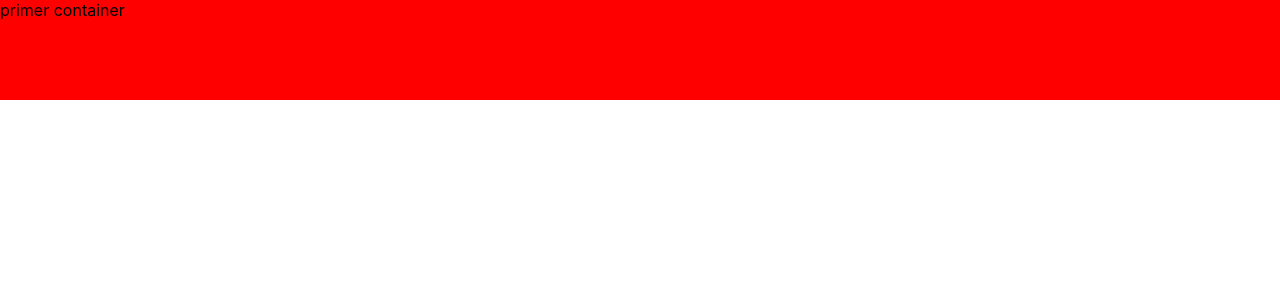
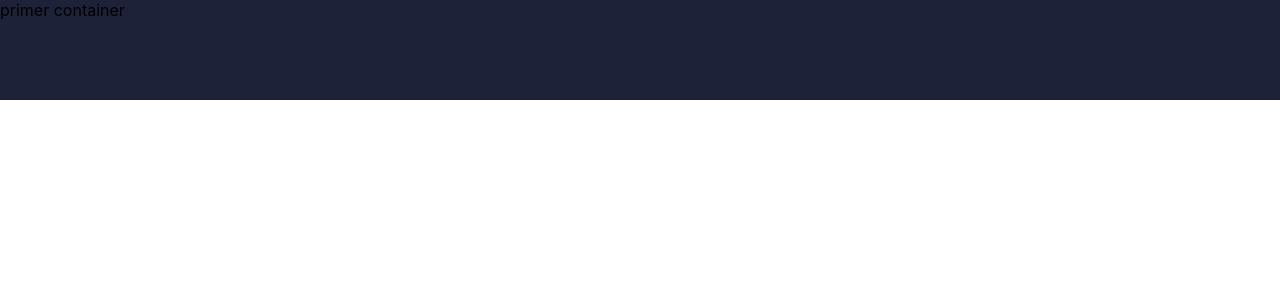
Before and after one commit to DAFTDESAILLY/Portafolio, a React (Create React App) app: page / in a window 1280 px wide. Shown: the top 300 px of the page. Built offline with nearby package versions, Linux system fonts and the light colour scheme.

Commit message:
subiendo cambio en colors

```diff
--- a/src/Components/Navbar/Navbar.styles.js
+++ b/src/Components/Navbar/Navbar.styles.js
@@ -1,7 +1,8 @@
 import styled  from 'styled-components';
+import { colors } from '../../style/colors';
 
 export const ContainerNavbar = styled.div `
 height:100px;
-background-color:red;
+background-color:${colors.TEXT_BLACK};
 
 `;
--- /dev/null
+++ b/src/style/colors.js
@@ -0,0 +1,14 @@
+export const colors={
+TEXT_GRADIENT_PURPLE:"linear-gradient(135deg,#cb5eee 0%,#4belec 100%)",
+TEXT_GRADIENT_GREEN:"linear-gradient(135deg,#d6ff7f 0%,#00b3cc 100%)",
+TEXT_GREY_NEUTRAL:"6b6f76",
+TEXT_BLACK:"#1d2238",
+TEXT_WHITE:"#fff",
+
+BACKGROUND_GRADIENT_PINK:
+"linear-gradient(135deg, rgb(102,153,255)0%,rgb(255,51,102) 100%)",
+BOX_SHADOW:"0 0 20px rba(0,0,0.04)",
+BOX_SHADOW_BLUE:"-3px 4px 0 rgb(102 153 255)",
+BOX_SHADOW_BUTTON:"0 10px 20px -10px #b66460",
+
+};
```
